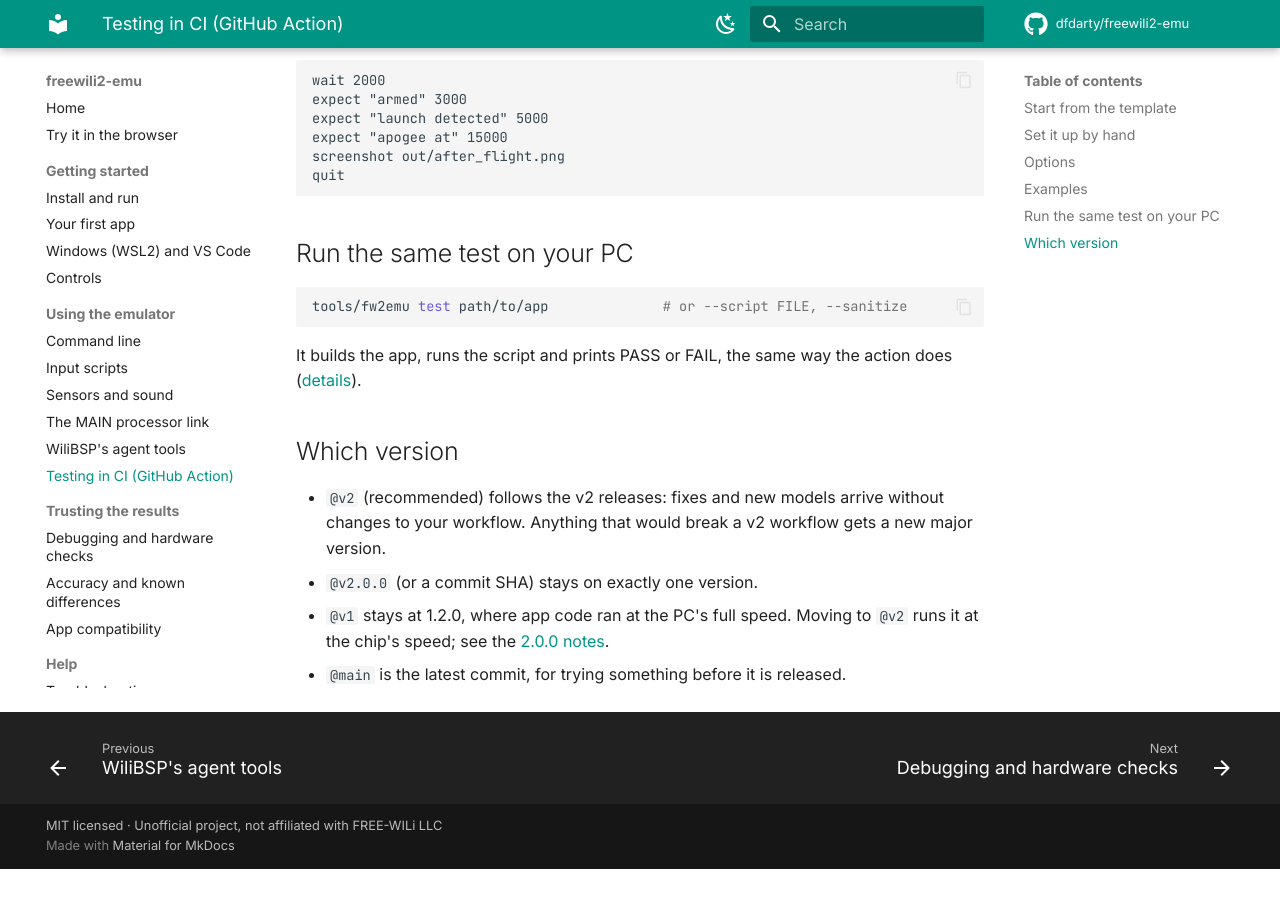
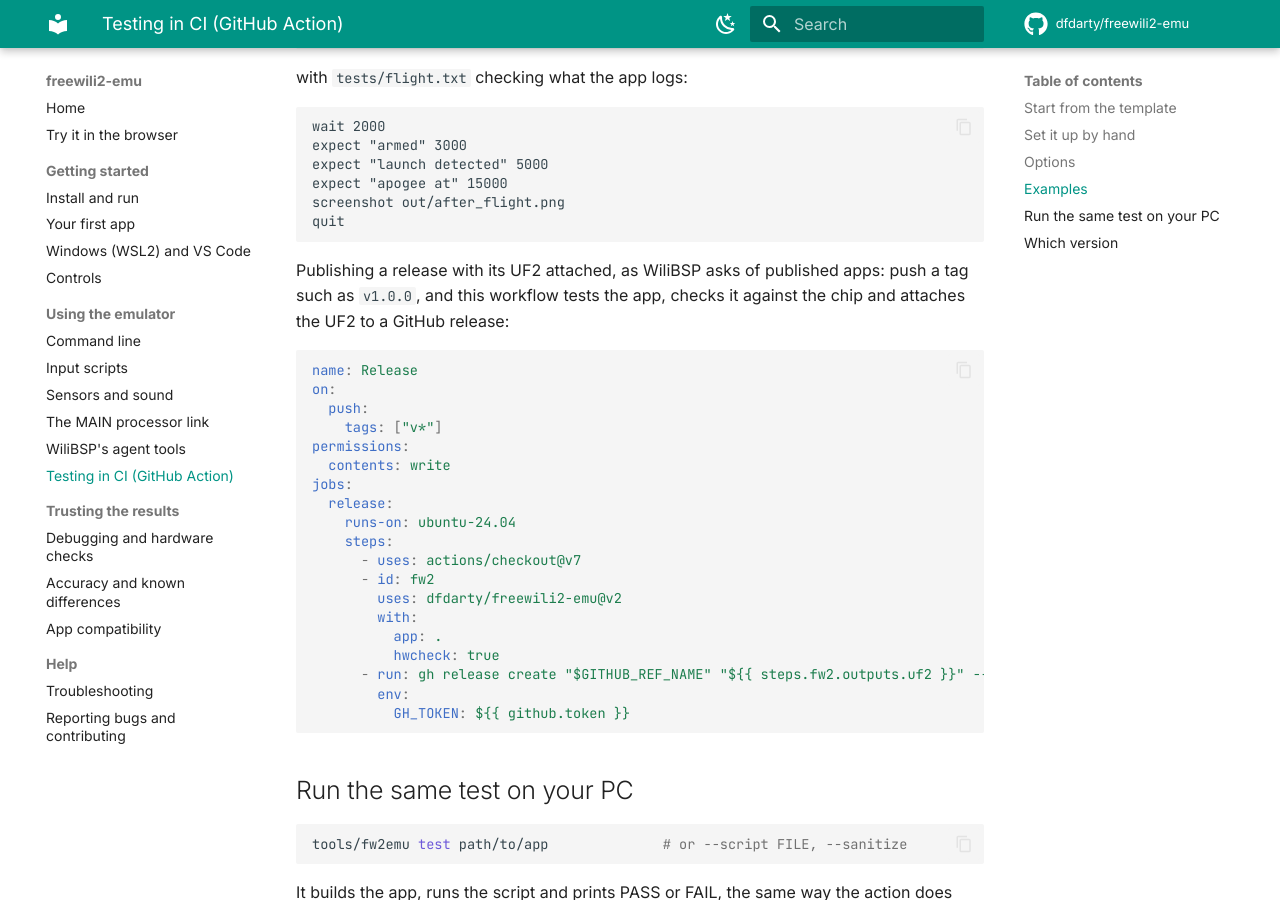
Before and after one commit to dfdarty/freewili2-emu, an MkDocs documentation site: the page built from docs/ci.md, in a window 1280 px wide and 900 px high, scrolled down 2380 px. Built offline with MkDocs 1.6.1 and Material for MkDocs 9.7.7, drawn with Linux system fonts in a browser that asks for light colours; comment, search, counter and statistics services are not loaded; before the commit the page ends 3249 px from its top, so only the background shows below that; some of the changed text lies outside the part shown.

Commit message:
hwcheck and the Action hand back the app's UF2
WiliBSP asks published apps to attach their UF2 to every release, and the
UF2 hwcheck builds was left in its build folder.
- fw2emu hwcheck shows each passing app's UF2 (and puts it in the JSON);
  --uf2-dir DIR copies them out. Only ok/warn images: an error or a known
  upstream failure may not run.
- The Action, with hwcheck: true, copies it into the out folder (so it's
  in the run's artifact) and sets a new uf2 output.
- Docs: a release workflow example in ci.md; cli.md; changelog.
- CI: the template run now uses hwcheck and checks the UF2 it gets back
  with WiliBSP's check_app_uf2.py.

Co-Authored-By: Claude Opus 5.5 <noreply@anthropic.com>
Claude-Session: https://claude.ai/code/session_011trzLwWpaPA8Ye3xXw5xUM

````diff
--- a/docs/ci.md
+++ b/docs/ci.md
@@ -50,12 +50,13 @@ SDK and Arm GCC the first time; later runs take it from the cache.
 | `script` | `APP/test.txt` | the test script; `SCRIPT.expect` next to it is checked too |
 | `args` | | extra [emulator flags](cli.md), e.g. `--sensor-csv logs/flight.csv` |
 | `sanitize` | `false` | build with AddressSanitizer and UBSan: memory bugs fail the run |
-| `hwcheck` | `false` | also build for the real chip and check image size, RAM, PSRAM and stack ([details](debugging.md#real-hardware-check-toolsfw2emu-hwcheck)); the SDK and toolchain are cached after the first run |
+| `hwcheck` | `false` | also build for the real chip and check image size, RAM, PSRAM and stack ([details](debugging.md#real-hardware-check-toolsfw2emu-hwcheck)); the SDK and toolchain are cached after the first run. If the check passes, the app's UF2 goes in `out` too |
 | `out` | `out` | where the log, audio and SD card go (point screenshots there too: `screenshot out/…`) |
 | `artifact-name` | `fw2emu-APPNAME` | name of the uploaded artifact |
 | `upload` | `true` | upload `out` as an artifact, pass or fail |
 
-The step's output `result` is `pass` or `fail`.
+The step's outputs: `result` is `pass` or `fail`, and with `hwcheck`, `uf2` is
+the path of the app's UF2 in `out` (empty if the check failed).
 
 App code runs at the RP2350's estimated speed, measured against the runner
 at the start of each run, so a slow or busy runner doesn't make the app look
@@ -104,6 +105,32 @@ screenshot out/after_flight.png
 quit
 ```
 
+Publishing a release with its UF2 attached, as WiliBSP asks of published
+apps: push a tag such as `v1.0.0`, and this workflow tests the app, checks
+it against the chip and attaches the UF2 to a GitHub release:
+
+```yaml
+name: Release
+on:
+  push:
+    tags: ["v*"]
+permissions:
+  contents: write
+jobs:
+  release:
+    runs-on: ubuntu-24.04
+    steps:
+      - uses: actions/checkout@v7
+      - id: fw2
+        uses: dfdarty/freewili2-emu@v2
+        with:
+          app: .
+          hwcheck: true
+      - run: gh release create "$GITHUB_REF_NAME" "${{ steps.fw2.outputs.uf2 }}" --generate-notes
+        env:
+          GH_TOKEN: ${{ github.token }}
+```
+
 ## Run the same test on your PC
 
 ```sh
````
Also changed, not shown: CHANGELOG.md (+5 -0 lines), action.yml (+11 -3 lines), docs/cli.md (+4 -1 lines), 2 other files.
